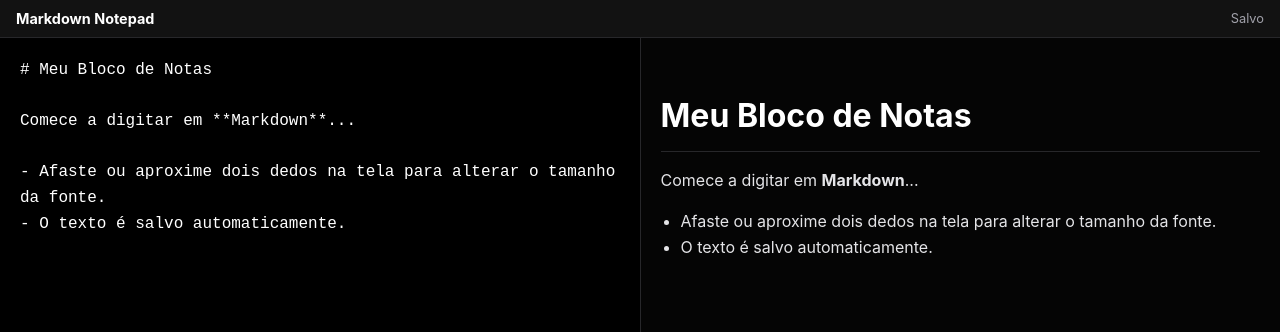
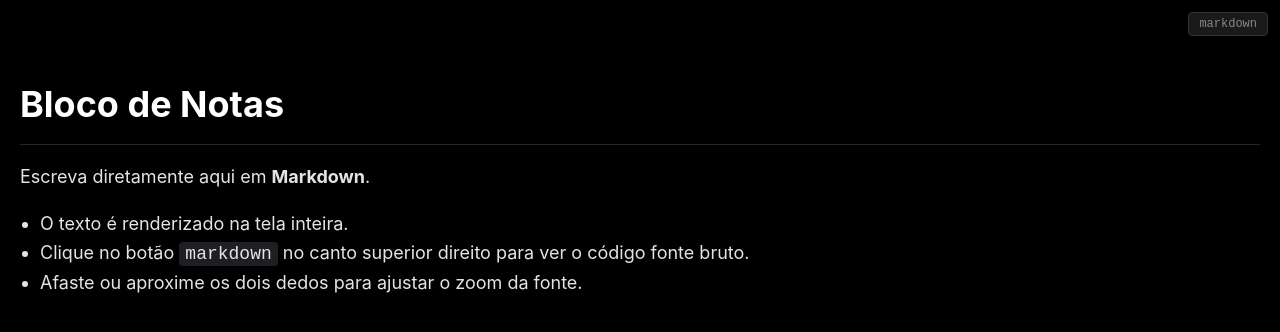
Before and after one commit to 91wallace/mkd-note, a plain HTML site: page index.html in a window 1280 px wide. Shown: the top 332 px of the page. Drawn offline with nearby package versions, Linux system fonts and the light colour scheme.

Commit message:
Atualizar o index.html

```diff
--- a/index.html
+++ b/index.html
@@ -5,7 +5,7 @@
   <meta name="viewport" content="width=device-width, initial-scale=1.0, user-scalable=no">
   <title>Bloco de Notas Markdown</title>
 
-  <!-- Parser de Markdown (Marked) -->
+  <!-- Parser e Sanitizador de Markdown -->
   <script src="https://cdn.jsdelivr.net/npm/marked/marked.min.js"></script>
 
   <style>
@@ -16,7 +16,7 @@
     }
 
     :root {
-      --font-size: 16px;
+      --font-size: 18px;
     }
 
     body {
@@ -24,146 +24,168 @@
       color: #ffffff;
       font-family: -apple-system, BlinkMacSystemFont, "Segoe UI", Roboto, Helvetica, Arial, sans-serif;
       height: 100vh;
-      display: flex;
-      flex-direction: column;
+      width: 100vw;
       overflow: hidden;
-      touch-action: none; /* Previne zoom nativo da página para capturar o gesto */
+      touch-action: none;
+      position: relative;
     }
 
-    header {
-      padding: 10px 16px;
-      background-color: #121212;
-      border-bottom: 1px solid #27272a;
-      display: flex;
-      justify-content: space-between;
-      align-items: center;
+    /* Botão Flutuante Discreto */
+    #toggle-btn {
+      position: absolute;
+      top: 12px;
+      right: 12px;
+      z-index: 100;
+      background-color: #1a1a1a;
+      color: #888888;
+      border: 1px solid #333333;
+      padding: 4px 10px;
+      font-size: 12px;
+      border-radius: 4px;
+      cursor: pointer;
       user-select: none;
+      transition: all 0.2s ease;
+      font-family: monospace;
     }
 
-    .status {
-      font-size: 0.8rem;
-      color: #a1a1aa;
+    #toggle-btn.active {
+      background-color: #0066cc;
+      color: #ffffff;
+      border-color: #0055b3;
     }
 
-    .editor-container {
-      flex: 1;
-      display: flex;
+    /* Área Principal de Edição */
+    #editor-container {
       width: 100%;
-      height: calc(100vh - 45px);
-    }
-
-    textarea, #preview {
-      flex: 1;
       height: 100%;
-      padding: 20px;
+      padding: 40px 20px 20px 20px;
       font-size: var(--font-size);
       line-height: 1.6;
       overflow-y: auto;
-      touch-action: pan-y; /* Permite rolar o texto normalmente com um dedo */
+      touch-action: pan-y;
+      outline: none;
     }
 
-    textarea {
+    /* Estilo do modo Markdown Renderizado (WYSIWYG) */
+    .rendered-mode {
+      color: #e4e4e7;
       background-color: #000000;
-      color: #ffffff;
-      border: none;
-      border-right: 1px solid #27272a;
-      resize: none;
-      outline: none;
-      font-family: "Fira Code", monospace, monospace;
     }
 
-    #preview {
-      background-color: #050505;
-      color: #e4e4e7;
+    .rendered-mode h1, .rendered-mode h2, .rendered-mode h3 {
+      margin-bottom: 0.5em;
+      margin-top: 1em;
+      color: #fff;
     }
+    .rendered-mode h1 { font-size: 2em; border-bottom: 1px solid #27272a; padding-bottom: 0.3em; }
+    .rendered-mode h2 { font-size: 1.5em; }
+    .rendered-mode p { margin-bottom: 1em; }
+    .rendered-mode code { background: #1f1f23; padding: 2px 6px; border-radius: 4px; font-family: monospace; }
+    .rendered-mode pre { background: #1f1f23; padding: 12px; border-radius: 6px; overflow-x: auto; margin-bottom: 1em; }
+    .rendered-mode pre code { background: none; padding: 0; }
+    .rendered-mode ul, .rendered-mode ol { margin-left: 20px; margin-bottom: 1em; }
+    .rendered-mode blockquote { border-left: 4px solid #3f3f46; padding-left: 12px; color: #a1a1aa; margin-bottom: 1em; }
 
-    /* Estilização básica do Markdown renderizado */
-    #preview h1, #preview h2, #preview h3 { margin-bottom: 0.5em; margin-top: 1em; color: #fff; }
-    #preview h1 { font-size: 2em; border-bottom: 1px solid #27272a; padding-bottom: 0.3em; }
-    #preview h2 { font-size: 1.5em; }
-    #preview p { margin-bottom: 1em; }
-    #preview code { background: #1f1f23; padding: 2px 6px; border-radius: 4px; font-family: monospace; }
-    #preview pre { background: #1f1f23; padding: 12px; border-radius: 6px; overflow-x: auto; margin-bottom: 1em; }
-    #preview pre code { background: none; padding: 0; }
-    #preview ul, #preview ol { margin-left: 20px; margin-bottom: 1em; }
-    #preview blockquote { border-left: 4px solid #3f3f46; padding-left: 12px; color: #a1a1aa; margin-bottom: 1em; }
-
-    /* Layout responsivo: empilha em telas pequenas */
-    @media (max-width: 768px) {
-      .editor-container {
-        flex-direction: column;
-      }
-      textarea {
-        border-right: none;
-        border-bottom: 1px solid #27272a;
-      }
+    /* Estilo do modo Texto Cru (Raw) */
+    .raw-mode {
+      font-family: "Fira Code", monospace, monospace;
+      white-space: pre-wrap;
+      word-wrap: break-word;
+      color: #a1a1aa;
+      background-color: #000000;
     }
   </style>
 </head>
 <body>
 
-  <header>
-    <span style="font-weight: bold; font-size: 0.9rem;">Markdown Notepad</span>
-    <span id="save-status" class="status">Salvo</span>
-  </header>
-
-  <div class="editor-container" id="zoom-area">
-    <textarea id="editor" placeholder="Digite seu Markdown aqui..."></textarea>
-    <div id="preview"></div>
-  </div>
+  <button id="toggle-btn">markdown</button>
+  <div id="editor-container" contenteditable="true" class="rendered-mode" spellcheck="false"></div>
 
   <script>
-    const editor = document.getElementById('editor');
-    const preview = document.getElementById('preview');
-    const zoomArea = document.getElementById('zoom-area');
-    const saveStatus = document.getElementById('save-status');
+    const editor = document.getElementById('editor-container');
+    const toggleBtn = document.getElementById('toggle-btn');
 
-    // 1. Carregar Estado Salvo
-    const savedText = localStorage.getItem('notepad_content');
-    const savedFontSize = localStorage.getItem('notepad_font_size');
+    let markdownRaw = localStorage.getItem('notepad_md_content') || "# Bloco de Notas\n\nEscreva diretamente aqui em **Markdown**.\n\n- O texto é renderizado na tela inteira.\n- Clique no botão `markdown` no canto superior direito para ver o código fonte bruto.\n- Afaste ou aproxime os dois dedos para ajustar o zoom da fonte.";
 
-    if (savedText !== null) {
-      editor.value = savedText;
-    } else {
-      editor.value = "# Meu Bloco de Notas\n\nComece a digitar em **Markdown**...\n\n- Afaste ou aproxime dois dedos na tela para alterar o tamanho da fonte.\n- O texto é salvo automaticamente.";
+    let isRawMode = false;
+    let currentFontSize = parseFloat(localStorage.getItem('notepad_font_size')) || 18;
+
+    updateFontSize(currentFontSize);
+
+    // Renderiza inicialmente
+    renderFormatted();
+
+    // 1. Alternância de Modo (Raw / Renderizado)
+    toggleBtn.addEventListener('click', () => {
+      isRawMode = !isRawMode;
+
+      if (isRawMode) {
+        // Salva estado atual antes de mudar
+        saveCurrentContent();
+
+        // Exibe texto cru
+        editor.innerText = markdownRaw;
+        editor.className = 'raw-mode';
+        toggleBtn.classList.add('active');
+      } else {
+        // Captura o texto do modo cru
+        markdownRaw = editor.innerText;
+        saveToLocalStorage();
+
+        // Renderiza HTML formatado
+        renderFormatted();
+        editor.className = 'rendered-mode';
+        toggleBtn.classList.remove('active');
+      }
+    });
+
+    // 2. Evento de Digitação e Salvamento
+    editor.addEventListener('input', () => {
+      saveCurrentContent();
+    });
+
+    function saveCurrentContent() {
+      if (isRawMode) {
+        markdownRaw = editor.innerText;
+      } else {
+        // No modo renderizado, extraímos o texto mantendo quebras de linha
+        markdownRaw = getMarkdownFromDOM(editor);
+      }
+      saveToLocalStorage();
     }
 
-    let currentFontSize = savedFontSize ? parseFloat(savedFontSize) : 16;
-    updateFontSize(currentFontSize);
-    renderMarkdown();
-
-    // 2. Renderização do Markdown & Auto-save
-    function renderMarkdown() {
-      preview.innerHTML = marked.parse(editor.value);
+    function renderFormatted() {
+      editor.innerHTML = marked.parse(markdownRaw);
     }
 
-    editor.addEventListener('input', () => {
-      renderMarkdown();
-      saveStatus.textContent = "Salvando...";
-      localStorage.setItem('notepad_content', editor.value);
-      setTimeout(() => { saveStatus.textContent = "Salvo"; }, 500);
-    });
+    function saveToLocalStorage() {
+      localStorage.setItem('notepad_md_content', markdownRaw);
+    }
 
-    // 3. Atualizar tamanho da fonte via Variável CSS
+    // Extrai texto mantendo a estrutura quando editado no modo formatado
+    function getMarkdownFromDOM(element) {
+      // Para manter a consistência simples sem seletores complexos de WYSIWYG
+      return element.innerText;
+    }
+
+    // 3. Controle de Zoom (Pinch-to-Zoom e Ctrl+Scroll)
     function updateFontSize(size) {
-      // Limites de tamanho da fonte (min: 10px, max: 50px)
-      currentFontSize = Math.min(Math.max(size, 10), 50);
+      currentFontSize = Math.min(Math.max(size, 10), 60);
       document.documentElement.style.setProperty('--font-size', `${currentFontSize}px`);
       localStorage.setItem('notepad_font_size', currentFontSize);
     }
 
-    // 4. Lógica de Pinch-to-Zoom (Toque Multi-touch)
     let initialDistance = null;
-    let initialFontSize = 16;
+    let initialFontSize = 18;
 
-    zoomArea.addEventListener('touchstart', (e) => {
+    document.addEventListener('touchstart', (e) => {
       if (e.touches.length === 2) {
         initialDistance = getDistance(e.touches);
         initialFontSize = currentFontSize;
       }
     }, { passive: true });
 
-    zoomArea.addEventListener('touchmove', (e) => {
+    document.addEventListener('touchmove', (e) => {
       if (e.touches.length === 2 && initialDistance !== null) {
         const newDistance = getDistance(e.touches);
         const scale = newDistance / initialDistance;
@@ -171,7 +193,7 @@
       }
     }, { passive: true });
 
-    zoomArea.addEventListener('touchend', (e) => {
+    document.addEventListener('touchend', (e) => {
       if (e.touches.length < 2) {
         initialDistance = null;
       }
@@ -183,8 +205,7 @@
       return Math.hypot(dx, dy);
     }
 
-    // 5. Suporte a Zoom com Ctrl + Scroll do Mouse (para uso em Desktop)
-    zoomArea.addEventListener('wheel', (e) => {
+    document.addEventListener('wheel', (e) => {
       if (e.ctrlKey) {
         e.preventDefault();
         const delta = e.deltaY < 0 ? 1.1 : 0.9;
```
